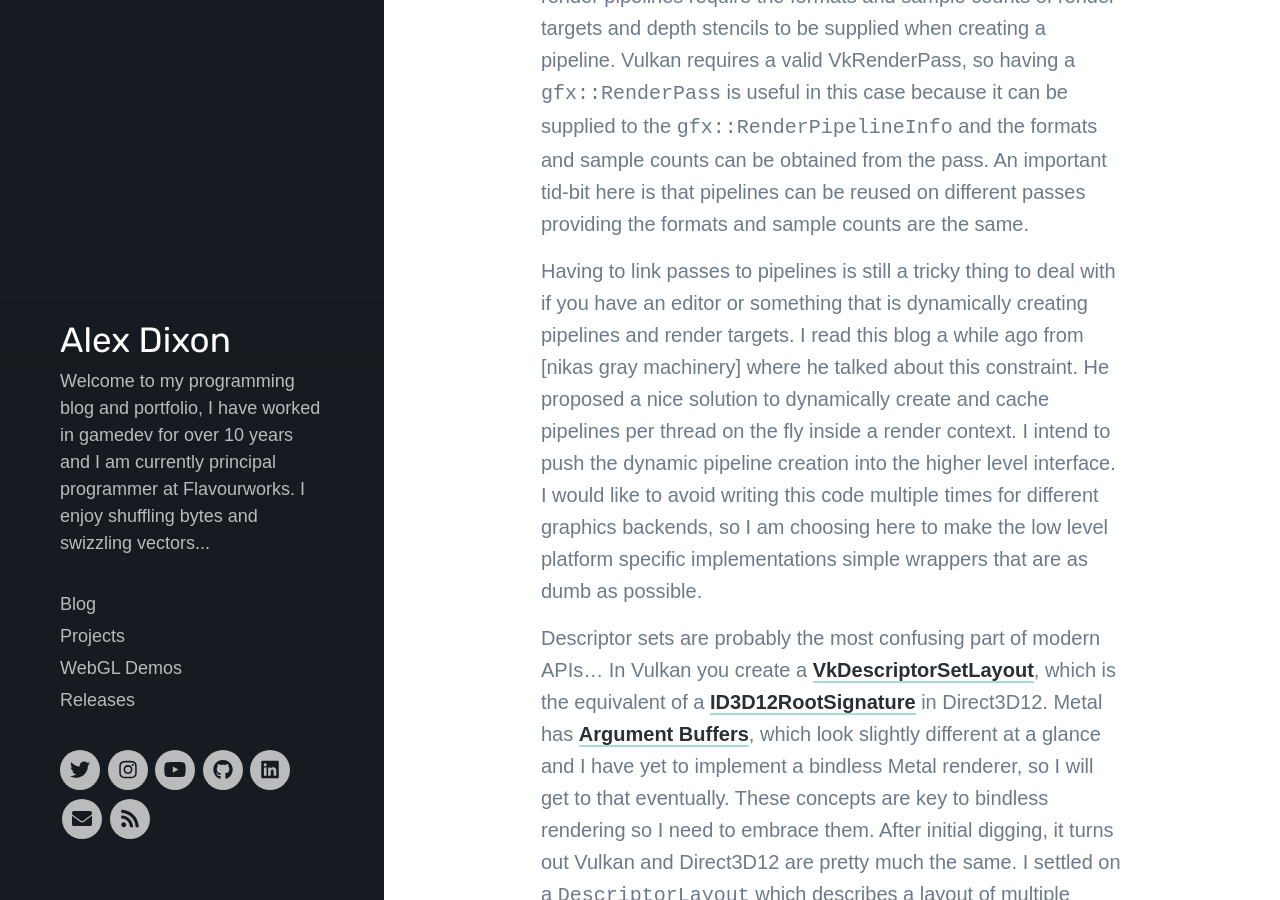
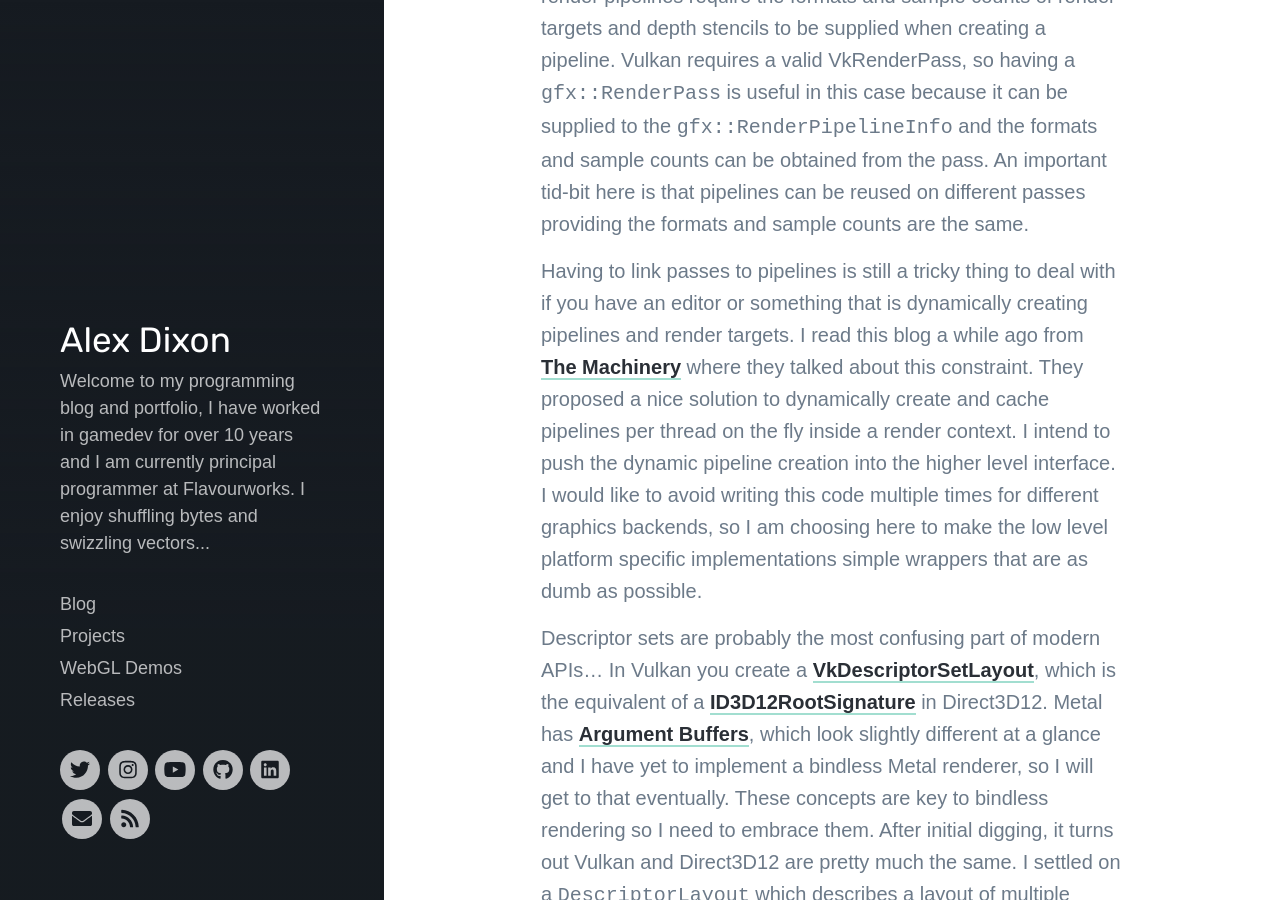
Before and after one commit to polymonster/polymonster.github.io, a Jekyll site: the page built from _posts/2022-02-22-bulding-new-engine-in-rust-2.md, in a window 1280 px wide and 900 px high, scrolled down 5486 px. Built offline with Jekyll 4.4.1, drawn with Linux system fonts in a browser that asks for light colours; nearby versions of some CDN libraries; some web fonts are replaced.

Commit message:
- added missing link, fixed some formatting

````diff
--- a/_posts/2022-02-22-bulding-new-engine-in-rust-2.md
+++ b/_posts/2022-02-22-bulding-new-engine-in-rust-2.md
@@ -28,7 +28,7 @@ let mut device = gfx_platform::Device::create(&gfx::DeviceInfo{
 
 Once you have a `gfx::Device` you can use it to allocate resources such as `Buffer`, `Texture`, or `RenderPipeline` and all of the associated render states. I decided to separate buffer and texture here like Metal does and not go for the single resource route like in Direct3D12. The reason for this is that I really like how Metal handles render targets, textures and depth stencils by supplying flags when creating a texture, so I am doing the same here. You can supply [`TextureUsage`](https://polymonster.github.io/hotline/hotline/gfx/struct.TextureUsage.html) when creating a texture and [`BufferUsage`](https://polymonster.github.io/hotline/hotline/gfx/enum.BufferUsage.html) for a buffer, which will internally create the appropriate resource views for APIs that need them. A device also contains a few `gfx::Heap`’s that resources will be automatically allocated into. I made a simple allocator with a free list and I have also allowed provision for custom heaps to be created and those to be supplied when creating a resource. Heaps are one area I will likely revisit as time goes on but for now everything is working quite well. I just have one single shader resource view heap, which all textures and buffers go into and I haven’t encountered any issues so far, although I get the feeling Nvidia hardware might be more forgiving than AMD as I have not had a single GPU hang.
 
-The `os::` API can be used to create an `os::Window`, and `gfx::Device` can be used to create and bind a `gfx::SwapChain` to a window so you can start drawing something with multi-buffering. You need a `gfx::CmdBuf` to set render states created with the device and make draw calls. The `CmdBuf` also needs to be linked with a `SwapChain`, which controls a fence so that we do not overwrite inflight command buffers. A swap chain can be created with any number of internal buffers, and the command buffer itself keeps a number of internal buffers that are swapped between each frame. Once a frame is complete, a `CmdBuf` can be executed on a `Device`. The `Device` contains a single command queue to which all buffers can be executed. I initially toyed with the idea of exposing a `CmdQueue`, but I am not really sure when multiple queues would be necessary so I left it for now. I intend `CmdBuf`to be thread safe and allow different threads to build up command buffers which are executed in a specified order at the end of each frame.
+The `os::` API can be used to create an `os::Window`, and `gfx::Device` can be used to create and bind a `gfx::SwapChain` to a window so you can start drawing something with multi-buffering. You need a `gfx::CmdBuf` to set render states created with the device and make draw calls. The `CmdBuf` also needs to be linked with a `SwapChain`, which controls a fence so that we do not overwrite inflight command buffers. A swap chain can be created with any number of internal buffers, and the command buffer itself keeps a number of internal buffers that are swapped between each frame. Once a frame is complete, a `CmdBuf` can be executed on a `Device`. The `Device` contains a single command queue to which all buffers can be executed. I initially toyed with the idea of exposing a `CmdQueue`, but I am not really sure when multiple queues would be necessary so I left it for now. I intend `CmdBuf` to be thread safe and allow different threads to build up command buffers which are executed in a specified order at the end of each frame.
 
 ```rust
 let swap_chain_info = gfx::SwapChainInfo {
@@ -68,7 +68,7 @@ All of the above is pretty straightforward, I skimmed over a couple of things wh
 
 Another reason I thought a render pass type would be useful is the requirement of a `gfx::Pipeline` to take a pass when it is created. This is really the most painful part; Direct3D12 and Metal render pipelines require the formats and sample counts of render targets and depth stencils to be supplied when creating a pipeline. Vulkan requires a valid VkRenderPass, so having a `gfx::RenderPass` is useful in this case because it can be supplied to the `gfx::RenderPipelineInfo` and the formats and sample counts can be obtained from the pass. An important tid-bit here is that pipelines can be reused on different passes providing the formats and sample counts are the same.
 
-Having to link passes to pipelines is still a tricky thing to deal with if you have an editor or something that is dynamically creating pipelines and render targets. I read this blog a while ago from [nikas gray machinery] where he talked about this constraint. He proposed a nice solution to dynamically create and cache pipelines per thread on the fly inside a render context. I intend to push the dynamic pipeline creation into the higher level interface. I would like to avoid writing this code multiple times for different graphics backends, so I am choosing here to make the low level platform specific implementations simple wrappers that are as dumb as possible.
+Having to link passes to pipelines is still a tricky thing to deal with if you have an editor or something that is dynamically creating pipelines and render targets. I read this blog a while ago from [The Machinery](https://ourmachinery.com/post/vulkan-pipelines-and-render-states/) where they talked about this constraint. They proposed a nice solution to dynamically create and cache pipelines per thread on the fly inside a render context. I intend to push the dynamic pipeline creation into the higher level interface. I would like to avoid writing this code multiple times for different graphics backends, so I am choosing here to make the low level platform specific implementations simple wrappers that are as dumb as possible.
 
 Descriptor sets are probably the most confusing part of modern APIs… In Vulkan you create a [VkDescriptorSetLayout](https://www.khronos.org/registry/vulkan/specs/1.3-extensions/man/html/vkCreateDescriptorSetLayout.html), which is the equivalent of a [ID3D12RootSignature](https://docs.microsoft.com/en-us/windows/win32/api/d3d12/nn-d3d12-id3d12rootsignature) in Direct3D12. Metal has [Argument Buffers](https://developer.apple.com/documentation/metal/buffers/about_argument_buffers), which look slightly different at a glance and I have yet to implement a bindless Metal renderer, so I will get to that eventually. These concepts are key to bindless rendering so I need to embrace them. After initial digging, it turns out Vulkan and Direct3D12 are pretty much the same. I settled on a `DescriptorLayout` which describes a layout of multiple `DescriptorBinding`’s (textures, constant buffers, samplers), `PushConstants` or static `Sampler`’s.
 
````
